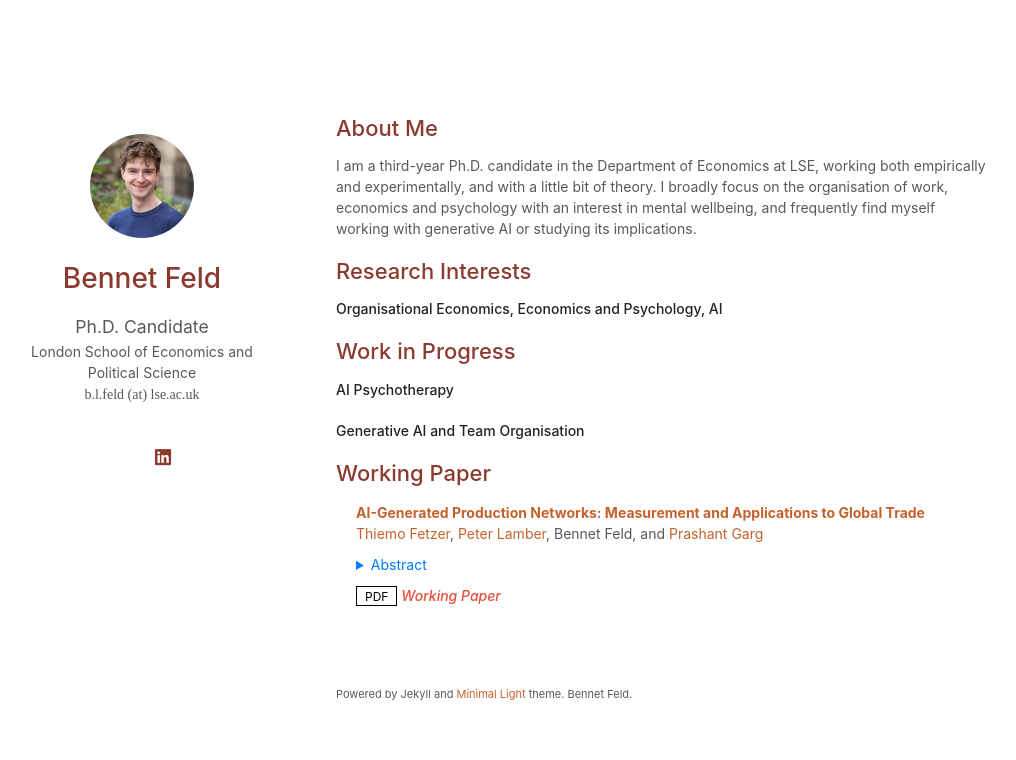
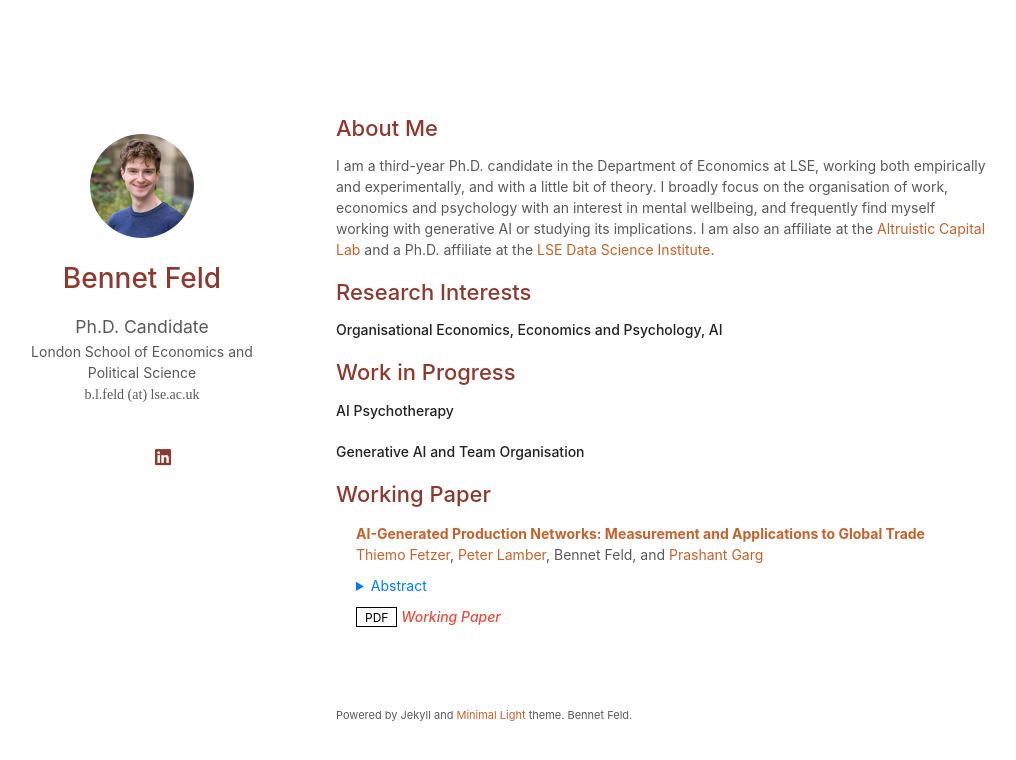
Before and after one commit to blfeld/blfeld.github.com, a Jekyll site: the page built from index.md, in a window 1280 px wide. Shown: the top 760 px of the page, without its empty margins (134-1150 px from the left). Built offline with Jekyll 4.4.1, drawn with Linux system fonts in a browser that asks for light colours; a style sheet for code colours, icons or effects is not loaded; our own code applies the rules of GitHub Pages for plain Markdown files.

Commit message:
Add Altruistic Capital Lab and LSE DSI affiliations to bio
Co-Authored-By: Claude Sonnet 4.6 <noreply@anthropic.com>

```diff
--- a/index.md
+++ b/index.md
@@ -4,7 +4,7 @@ layout: homepage
 
 ## About Me
 
-I am a third-year Ph.D. candidate in the Department of Economics at LSE, working both empirically and experimentally, and with a little bit of theory. I broadly focus on the organisation of work, economics and psychology with an interest in mental wellbeing, and frequently find myself working with generative AI or studying its implications.
+I am a third-year Ph.D. candidate in the Department of Economics at LSE, working both empirically and experimentally, and with a little bit of theory. I broadly focus on the organisation of work, economics and psychology with an interest in mental wellbeing, and frequently find myself working with generative AI or studying its implications. I am also an affiliate at the [Altruistic Capital Lab](https://altruisticcapitallab.com/) and a Ph.D. affiliate at the [LSE Data Science Institute](https://www.lse.ac.uk/dsi/about).
 
 ## Research Interests
 
```
